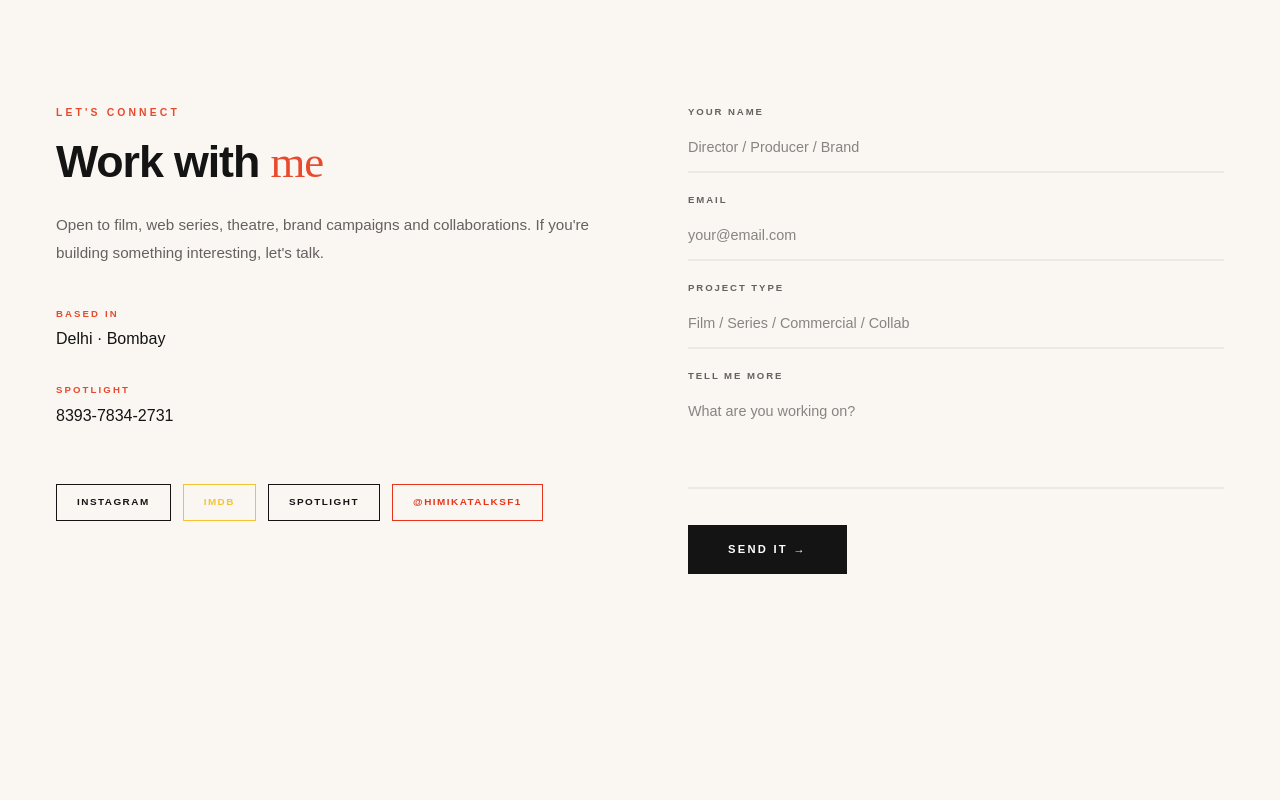
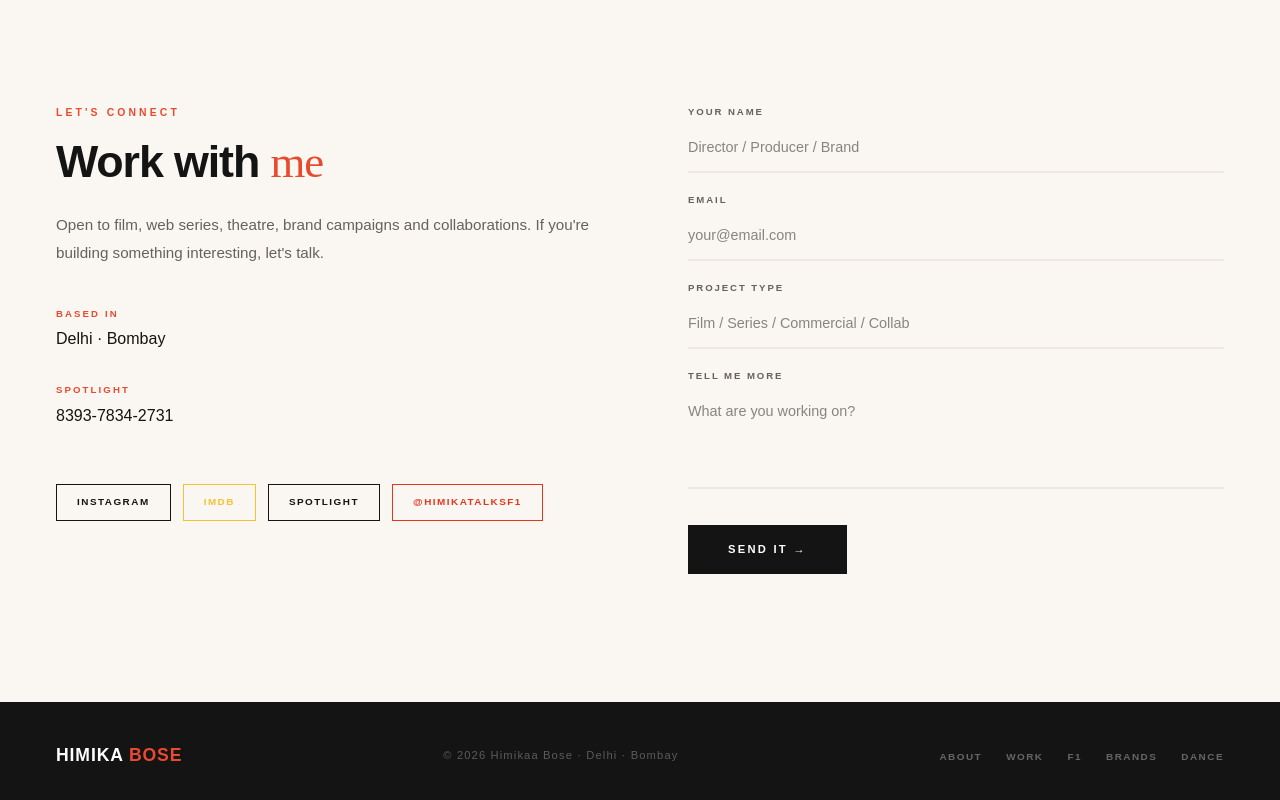
Before and after one commit to mtforstartups-hub/himika-portfolio, a SvelteKit app: page / in a window 1280 px wide. Shown: the part 7171-7971 px from the top of the page. Before the commit the page ends 7873 px from the top, so only its background shows below. Built offline with nearby package versions, Linux system fonts and the light colour scheme; a web font is replaced by a local one.

Commit message:
added Footer

```diff
--- a/src/lib/components/Dance.svelte
+++ b/src/lib/components/Dance.svelte
@@ -119,7 +119,7 @@
 				alt="Dance performance"
 			/>
 			<span
-				class="dance-badge absolute top-[78%] -left-4 z-20 rotate-2 bg-lagoon px-4 py-2 font-syne text-[0.58rem] font-extrabold tracking-[0.15em] text-white uppercase shadow-lg"
+				class="dance-badge absolute top-[78%] -left-4 z-20 rotate-2 bg-lagoon px-2 py-1 font-syne text-[0.5rem] font-extrabold text-white uppercase shadow-lg md:px-4 md:py-2 md:text-[0.58rem] md:tracking-[0.15em]"
 			>
 				~100 Stage Shows
 			</span>
--- /dev/null
+++ b/src/lib/components/Footer.svelte
@@ -0,0 +1,34 @@
+<script lang="ts">
+	import { resolve } from '$app/paths';
+
+	const links = [
+		{ name: 'About', href: '#about' },
+		{ name: 'Work', href: '#work' },
+		{ name: 'F1', href: '#f1' },
+		{ name: 'Brands', href: '#brands' },
+		{ name: 'Dance', href: '#dance' }
+	];
+</script>
+
+<footer
+	class="flex flex-col items-center justify-between gap-5 bg-charcoal px-6 py-10 text-center md:flex-row md:gap-0 md:px-14 md:text-left"
+>
+	<div class="font-syne text-[1.1rem] font-extrabold tracking-wider text-white">
+		HIMIKA <span class="text-ember">BOSE</span>
+	</div>
+
+	<p class="text-[0.7rem] tracking-widest text-white/30">© 2026 Himikaa Bose · Delhi · Bombay</p>
+
+	<ul class="flex list-none justify-center gap-6">
+		{#each links as link (link.name)}
+			<li>
+				<a
+					href="{resolve('/')}{link.href}"
+					class="font-syne text-[0.62rem] font-semibold tracking-[0.15em] text-white/35 uppercase no-underline transition-colors duration-300 hover:text-goldenrod"
+				>
+					{link.name}
+				</a>
+			</li>
+		{/each}
+	</ul>
+</footer>
--- a/src/routes/+layout.svelte
+++ b/src/routes/+layout.svelte
@@ -2,6 +2,7 @@
 	import './layout.css';
 	import favicon from '$lib/assets/favicon.svg';
 	import Navbar from '$lib/components/Navbar.svelte';
+	import Footer from '$lib/components/Footer.svelte';
 
 	//Fonts
 	import '@fontsource-variable/dm-sans/wght.css';
@@ -16,3 +17,5 @@
 <Navbar />
 
 {@render children()}
+
+<Footer />
```
